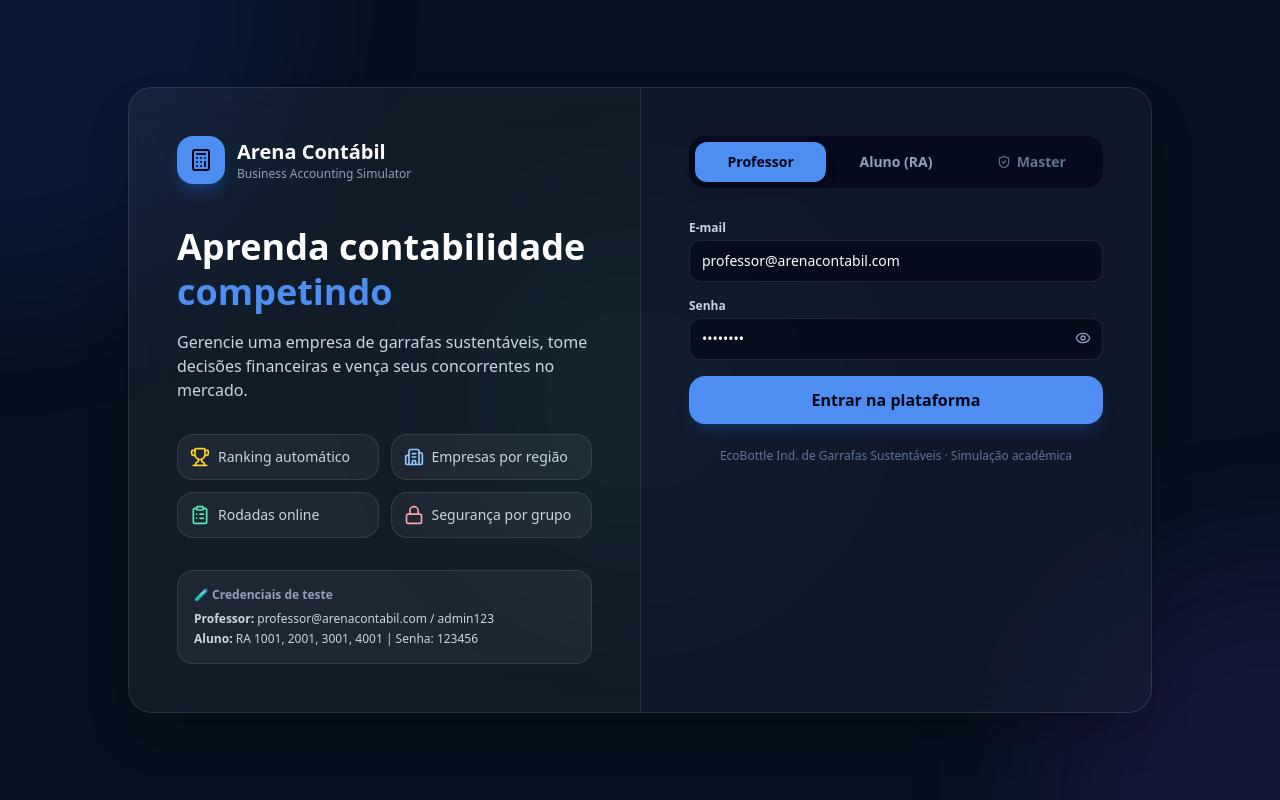
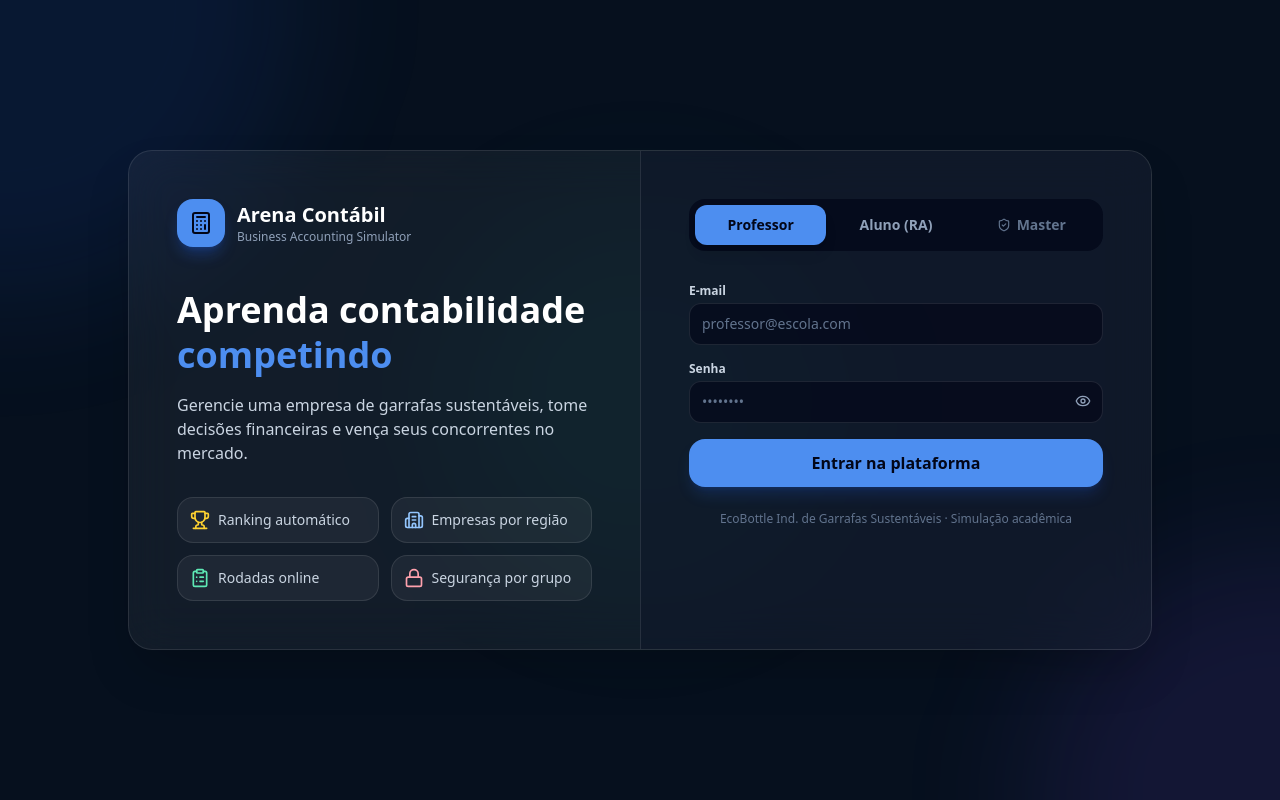
Before and after one commit to EDNILSONANGELO/desafio-cfo, a Next.js app: page /login in a window 1280 px wide. Built offline with nearby package versions, Linux system fonts and the light colour scheme.

Commit message:
remove credenciais de teste e campos preenchidos

```diff
--- a/app/login/page.tsx
+++ b/app/login/page.tsx
@@ -20,10 +20,10 @@ import { Input } from "@/components/ui/Input";
 export default function LoginPage() {
   const router = useRouter();
   const [mode, setMode] = useState<"professor" | "aluno" | "master">("professor");
-  const [email, setEmail] = useState("professor@arenacontabil.com");
-  const [password, setPassword] = useState("admin123");
-  const [ra, setRa] = useState("1001");
-  const [studentPassword, setStudentPassword] = useState("123456");
+  const [email, setEmail] = useState("");
+  const [password, setPassword] = useState("");
+  const [ra, setRa] = useState("");
+  const [studentPassword, setStudentPassword] = useState("");
   const [showPassword, setShowPassword] = useState(false);
   const [loading, setLoading] = useState(false);
   const [error, setError] = useState("");
@@ -122,19 +122,6 @@ export default function LoginPage() {
               ))}
             </div>
 
-            <div className="mt-8 rounded-2xl border border-white/10 bg-white/5 p-4">
-              <p className="mb-2 text-xs font-semibold text-slate-400">
-                🧪 Credenciais de teste
-              </p>
-              <div className="space-y-1 text-xs text-slate-300">
-                <p>
-                  <strong>Professor:</strong> professor@arenacontabil.com / admin123
-                </p>
-                <p>
-                  <strong>Aluno:</strong> RA 1001, 2001, 3001, 4001 | Senha: 123456
-                </p>
-              </div>
-            </div>
           </div>
 
           {/* Right: Login form */}
```
